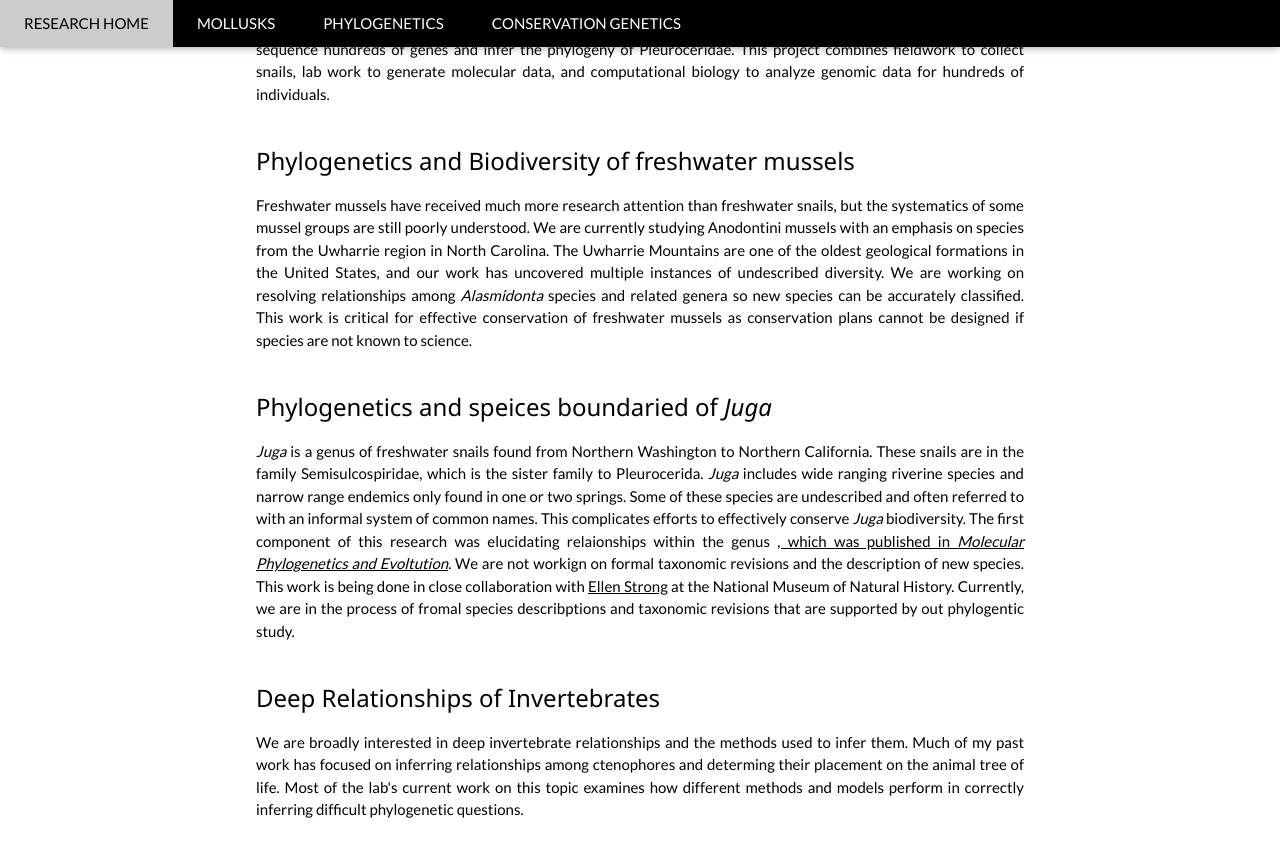
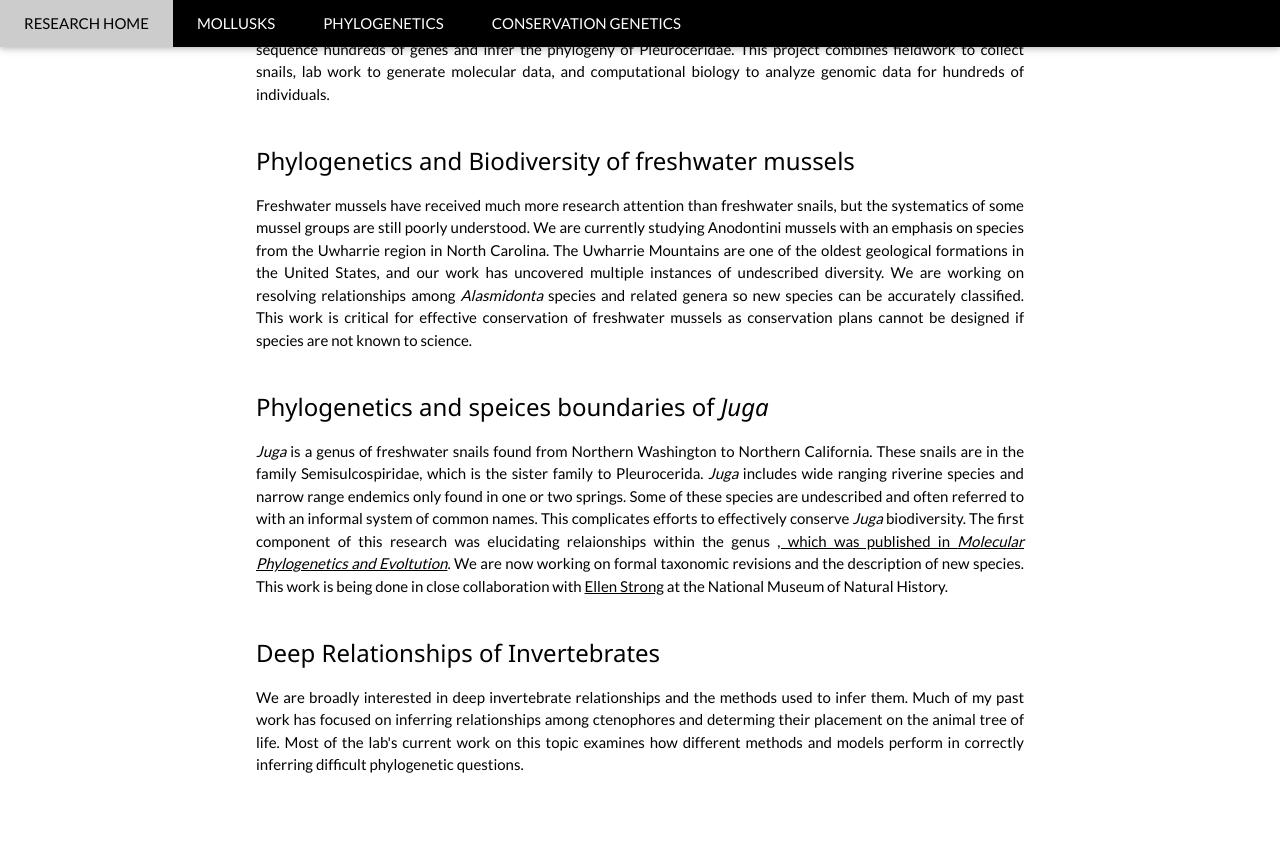
Before and after one commit to NathanWhelan/nathanwhelan.github.io, a Jekyll site: the page projects/phylogenetics.html, which Jekyll copies as it is, in a window 1280 px wide and 900 px high, scrolled down 617 px. Shown: the top 857 px of the window. Built offline with Jekyll 4.4.1, drawn with Linux system fonts in a browser that asks for light colours.

Commit message:
typo fixes

```diff
--- a/_includes/about.html
+++ b/_includes/about.html
@@ -64,7 +64,7 @@
                                     <h4>Bioinformatics and Phylogenetic Inference</h4>
                                 </div>
                                 <div class="timeline-body">
-                                    <p>Modern genetics research requires a considerable amount of computational biology. Part of my lab's research includes designing new bioinformatics pipelines for evolutionary research. We also study the performance of different phylogenetic methods in an effort to determine which models and methods can provide the most accurate estimation of organismal relationships.</p>
+                                    <p>Modern genetics research requires a considerable amount of computational biology. Part of my lab's research includes designing new bioinformatics pipelines for evolutionary biology research. We also study the performance of different phylogenetic methods in an effort to determine which models and methods can provide the most accurate inferences about organismal relationships.</p>
                                 </div>
                             </div>
                         </li>
--- a/projects/conservationGenetics.html
+++ b/projects/conservationGenetics.html
@@ -42,7 +42,7 @@ body {font-family: "Lato", sans-serif}
     <div class="w3-container w3-content w3-center w3-padding-64" style="max-width:800px" id="band">
     <h2 class=”w3-justify”>Current Projects</h2>
     <h3 class="w3-justify">Development of Genetics Management Plans</h3>
-    <p class="w3-justify">Captive propagation and reintroduction of freshwater mussels has become a common management tool over the last ten years. Freshwater mussels are now routinely propagated in hatcheries across the United States, including at many National Fish Hatcheries. We are using population genomic analyses to inform the development of propagation plans. Our research will be used to inform important hatchery decisions such as choice of appropriate broodstock populations and propagation protocols that ensure appropriate levels of genetic diveristy in captively propagated populations. Species we are working on include Spectaclecase (<i>Cumberlandia monodonta</i>), Cumberlandian Combshell (<i>Epioblasma brevidens</i>), and Louisiana Pearshell (<i>Margaritifera hembeli</i>). Our work has resulted in specific guidelines for management of Louisiana Pearlshell <a href="/assets/PM,_ReintroPlan_Final.pdf">(see plan here)</a>. A publication describing <i>M. hembeli</i> conseravtion genomics is currently in press <a href="https://www.biorxiv.org/content/10.1101/2020.03.31.018689v2.full.pdf">See here</a>. As we generate data for other mussel species, specific management guidelines will developed.</br></br></p>
+    <p class="w3-justify">Captive propagation and reintroduction of freshwater mussels has become a common management tool over the last ten years. Freshwater mussels are now routinely propagated in hatcheries across the United States, including at many National Fish Hatcheries. We are using population genomic analyses to inform the development of propagation plans. Our research will be used to inform important hatchery decisions such as choice of appropriate broodstock populations and propagation protocols that ensure appropriate levels of genetic diveristy in captively propagated populations. Species we are working on include Spectaclecase (<i>Cumberlandia monodonta</i>), Cumberlandian Combshell (<i>Epioblasma brevidens</i>), and Louisiana Pearshell (<i>Margaritifera hembeli</i>). Our work has resulted in specific guidelines for management of Louisiana Pearlshell <a href="/assets/PM,_ReintroPlan_Final.pdf">(see plan here)</a>. A publication describing <i>M. hembeli</i> conseravtion genomics is currently in press <a href="https://www.biorxiv.org/content/10.1101/2020.03.31.018689v2.full.pdf">(See preprint here)</a>. As we generate data for other mussel species, specific management guidelines will developed.</br></br></p>
     <h3 class="w3-justify">Comparative population genomics of at-risk and common pleurocerids</h3>
     <p class="w3-justify"> Building on our <i>Leptoxis ampla</i> project (see below), we were funded to examine population genomics of over 15 pleurocerid species. We are using a comparative approach to examine genetic diversity of common riverine species, candidate and listed species, and narrow range endemics found in less than five springs. We are examining whether differences in life history contribute to differences in genetic diversity and population connectivity. We are also examining broad patterns of riverscape genomic variation in each species. Ultimately, these data will be used to inform listing decisions and management plans. They will also increase our understanding of freshwater ecosystems throughout the United States and whether general hypotheses about genetic diversity that were developed for non-molluscan freshwater invertebrates can be applied to mollusks. The first publication from this study was led by an undergraduate researcher in the lab, Aaliyah Wright, and recently published in <i>PeerJ</i>. <a href="https://peerj.com/articles/9789/"> See publication here.</a>.</br></br></p>
     <h3 class="w3-justify">Genetic Monitoring of Hatchery Programs</h3>
--- a/projects/mollusks.html
+++ b/projects/mollusks.html
@@ -45,7 +45,8 @@ body {font-family: "Lato", sans-serif}
     <p class="w3-justify">Snails in the family Plueroceridae are found in springs, creeks, and rivers across the United States, east of the Rocy Mountains. Yet, a robust phylogenetic hypothesis for Pleuroceridae does not exist. This limits our ability to understand these snails. For example, a phylogenetic hypothesis is needed to better understand how different egg-laying behaviors seen within Pleuroceridae have evolved. We are using an anchored hyrbid enrichment (AHE) approach to sequence hundreds of genes and infer the phylogeny of Pleuroceridae. This project combines fieldwork to collect snails, lab work to generate molecular data, and computational biology to analyze genomic data for hundreds of individuals. Preliminary results indicate extensive polyphyly of recognized genera.</br></br></p>
     <h3 class="w3-justify">Phylogenetics and Biodiversity of freshwater mussels</h3>
     <p class="w3-justify">Freshwater mussels have received much more research attention than freshwater snails, but the systematics of some mussel groups are still poorly understood. We are currently studying Anodontini mussels with an emphasis on species from the Uwharrie Mountains region in North Carolina. The Uwharrie Mountains are one of the oldest geological formations in the United States, and our work has uncovered multiple instances of undescribed diversity. We are working on resolving relationships among <i>Alasmidonta</i> species and related genera so new species can be accurately classified. This work is critical for effective conservation of freshwater mussels as conservation plans cannot be designed if species are not known to science. </br></br></p>
-	<p class="w3-justify">Captive propagation and reintroduction of freshwater mussels has become a common management tool over the last ten years. Freshwater mussels are now routinely propagated in hatcheries across the United States, including at many National Fish Hatcheries. We are using population genomic analyses to inform the development of propagation plans. Our research will be used to inform important hatchery decisions such as choice of appropriate broodstock populations and propagation protocols that ensure appropriate levels of genetic diveristy in captively propagated populations. Species we are working on include Spectaclecase (<i>Cumberlandia monodonta</i>), Cumberlandian Combshell (<i>Epioblasma brevidens</i>), and Louisiana Pearshell (<i>Margaritifera hembeli</i>). Our work has resulted in specific guidelines for management of Louisiana Pearlshell <a href="/assets/PM,_ReintroPlan_Final.pdf">(see plan here)</a>. A publication describing <i>M. hembeli</i> conseravtion genomics is currently in press <a href="https://www.biorxiv.org/content/10.1101/2020.03.31.018689v2.full.pdf">See here</a>. As we generate data for other mussel species, specific management guidelines will developed.</br></br></p>
+    <h3 class="w3-justify">Development of Genetics Management Plans</h3>
+    <p class="w3-justify">Captive propagation and reintroduction of freshwater mussels has become a common management tool over the last ten years. Freshwater mussels are now routinely propagated in hatcheries across the United States, including at many National Fish Hatcheries. We are using population genomic analyses to inform the development of propagation plans. Our research will be used to inform important hatchery decisions such as choice of appropriate broodstock populations and propagation protocols that ensure appropriate levels of genetic diveristy in captively propagated populations. Species we are working on include Spectaclecase (<i>Cumberlandia monodonta</i>), Cumberlandian Combshell (<i>Epioblasma brevidens</i>), and Louisiana Pearshell (<i>Margaritifera hembeli</i>). Our work has resulted in specific guidelines for management of Louisiana Pearlshell <a href="/assets/PM,_ReintroPlan_Final.pdf">(see plan here)</a>. A publication describing <i>M. hembeli</i> conseravtion genomics is currently in press <a href="https://www.biorxiv.org/content/10.1101/2020.03.31.018689v2.full.pdf">(See preprint here)</a>. As we generate data for other mussel species, specific management guidelines will developed.</br></br></p>
     <h3 class="w3-justify">Comparative population genomics of at-risk and common pleurocerids</h3>
     <p class="w3-justify"> Building on our <i>Leptoxis ampla</i> project (see below), we were funded to examine population genomics of over 15 pleurocerid species. We are using a comparative approach to examine genetic diversity of common riverine species, candidate and listed species, and narrow range endemics found in less than five springs. We are examining whether differences in life history contribute to differences in genetic diversity and population connectivity. We are also examining broad patterns of riverscape genomic variation in each species. Ultimately, these data will be used to inform listing decisions and management plans. They will also increase our understanding of freshwater ecosystems throughout the United States and whether general hypotheses about genetic diversity that were developed for non-molluscan freshwater invertebrates can be applied to mollusks. The first publication from this study was led by an undergraduate researcher in the lab, Aaliyah Wright, and recently published in <i>PeerJ</i>. <a href="https://peerj.com/articles/9789/"> See publication here.</a></br></br></p>
 
--- a/projects/phylogenetics.html
+++ b/projects/phylogenetics.html
@@ -44,8 +44,8 @@ body {font-family: "Lato", sans-serif}
     <p class="w3-justify">Snails in the family Plueroceridae are found in springs, creeks, and rivers across the Eastern United States. Yet, a robust phylogenetic hypothesis for this family does not exist. This limits our ability to understand these snails. For example, a phylogenetic hypothesis is needed to better understand how different egg-laying beahviours seen within Pleuroceridae have evolved. We are using a target capture approach (also known as anchored enrichment) to sequence hundreds of genes and infer the phylogeny of Pleuroceridae. This project combines fieldwork to collect snails, lab work to generate molecular data, and computational biology to analyze genomic data for hundreds of individuals.</br></br></p>
     <h3 class="w3-justify">Phylogenetics and Biodiversity of freshwater mussels</h3>
     <p class="w3-justify">Freshwater mussels have received much more research attention than freshwater snails, but the systematics of some mussel groups are still poorly understood. We are currently studying Anodontini mussels with an emphasis on species from the Uwharrie region in North Carolina. The Uwharrie Mountains are one of the oldest geological formations in the United States, and our work has uncovered multiple instances of undescribed diversity. We are working on resolving relationships among <i>Alasmidonta</i> species and related genera so new species can be accurately classified. This work is critical for effective conservation of freshwater mussels as conservation plans cannot be designed if species are not known to science. </br></br></p>
-    <h3 class="w3-justify">Phylogenetics and speices boundaried of <i>Juga</i></h3>
-    <p class="w3-justify"><i>Juga</i> is a genus of freshwater snails found from Northern Washington to Northern California. These snails are in the family Semisulcospiridae, which is the sister family to Pleurocerida. <i>Juga</i> includes wide ranging riverine species and narrow range endemics only found in one or two springs. Some of these species are undescribed and often referred to with an informal system of common names. This complicates efforts to effectively conserve <i>Juga</i> biodiversity. The first component of this research was elucidating relaionships within the genus <a href ="https://doi.org/10.1016/j.ympev.2019.04.009">, which was published in <i>Molecular Phylogenetics and Evoltution</i></a>. We are not workign on formal taxonomic revisions and the description of new species. This work is being done in close collaboration with <a href="http://invertebrates.si.edu/staff/strong.cfm">Ellen Strong</a> at the National Museum of Natural History. Currently, we are in the process of fromal species describptions and taxonomic revisions that are supported by out phylogentic study. </br></br></p>
+    <h3 class="w3-justify">Phylogenetics and speices boundaries of <i>Juga</i></h3>
+    <p class="w3-justify"><i>Juga</i> is a genus of freshwater snails found from Northern Washington to Northern California. These snails are in the family Semisulcospiridae, which is the sister family to Pleurocerida. <i>Juga</i> includes wide ranging riverine species and narrow range endemics only found in one or two springs. Some of these species are undescribed and often referred to with an informal system of common names. This complicates efforts to effectively conserve <i>Juga</i> biodiversity. The first component of this research was elucidating relaionships within the genus <a href ="https://doi.org/10.1016/j.ympev.2019.04.009">, which was published in <i>Molecular Phylogenetics and Evoltution</i></a>. We are now working on formal taxonomic revisions and the description of new species. This work is being done in close collaboration with <a href="http://invertebrates.si.edu/staff/strong.cfm">Ellen Strong</a> at the National Museum of Natural History. </br></br></p>
     <h3 class="w3-justify">Deep Relationships of Invertebrates</h3>
     <p class="w3-justify">We are broadly interested in deep invertebrate relationships and the methods used to infer them. Much of my past work has focused on inferring relationships among ctenophores and determing their placement on the animal tree of life. Most of the lab's current work on this topic examines how different methods and models perform in correctly inferring difficult phylogenetic questions.</p><!--   <div class="w3-row w3-padding-32">
       <div class="w3-third">
```
Also changed, not shown: other parts of _includes/about.html (+2 -2 lines).
